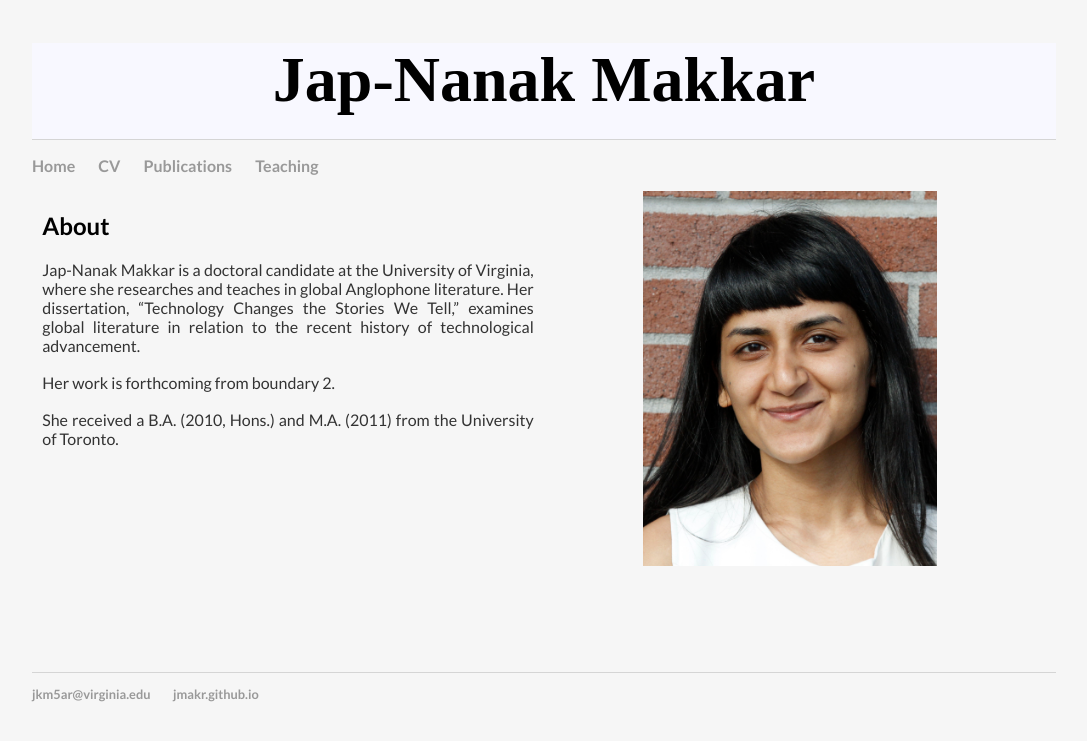
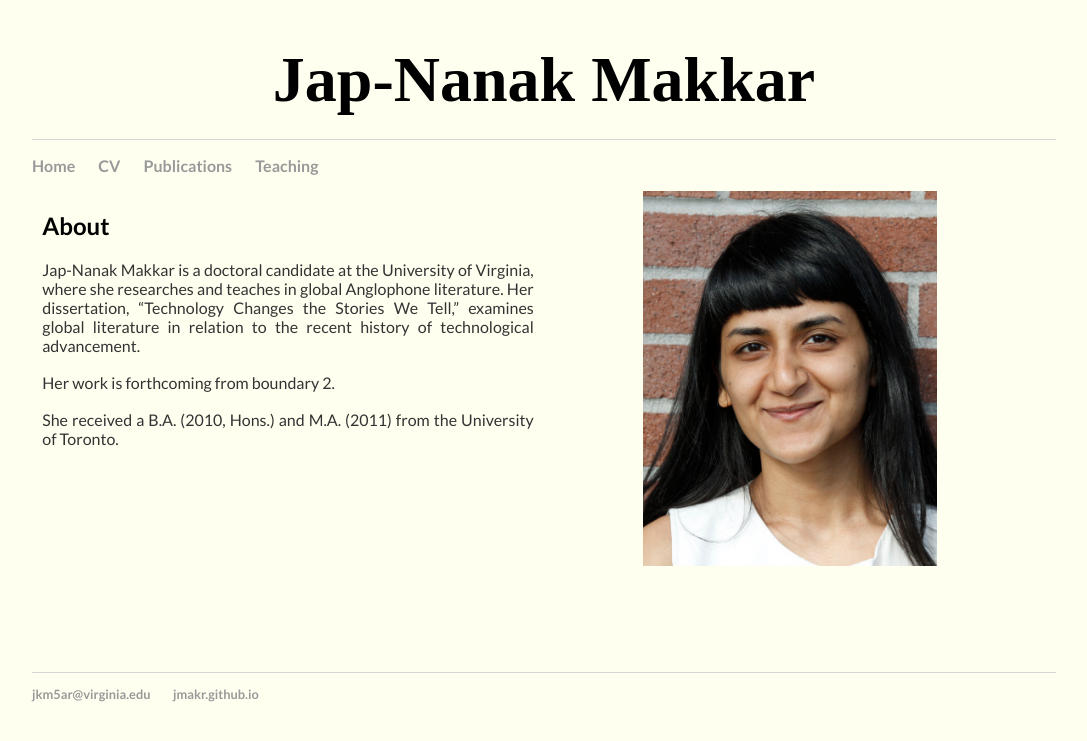
Before and after one commit to jmakr/jmakr.github.io, a Jekyll site: the page built from index.html, in a window 1280 px wide. Shown: the top 741 px of the page, without its empty margins (96-1183 px from the left). Built offline with Jekyll 4.4.1, drawn with Linux system fonts in a browser that asks for light colours.

Commit message:
Update main.css

```diff
--- a/css/main.css
+++ b/css/main.css
@@ -1,5 +1,5 @@
 header {
-  background-color: #F8F8FF;
+  background-color: #FFFFF0;
   height: 3em;
   display: block;
   text-align: center;
@@ -20,7 +20,7 @@ h1#logo {
 }
 
 body {
-    background-color: #F6F6F6;
+    background-color: #FFFFF0;
     margin-top: 30px;
     margin-right: auto;
     margin-bottom: auto;
```
